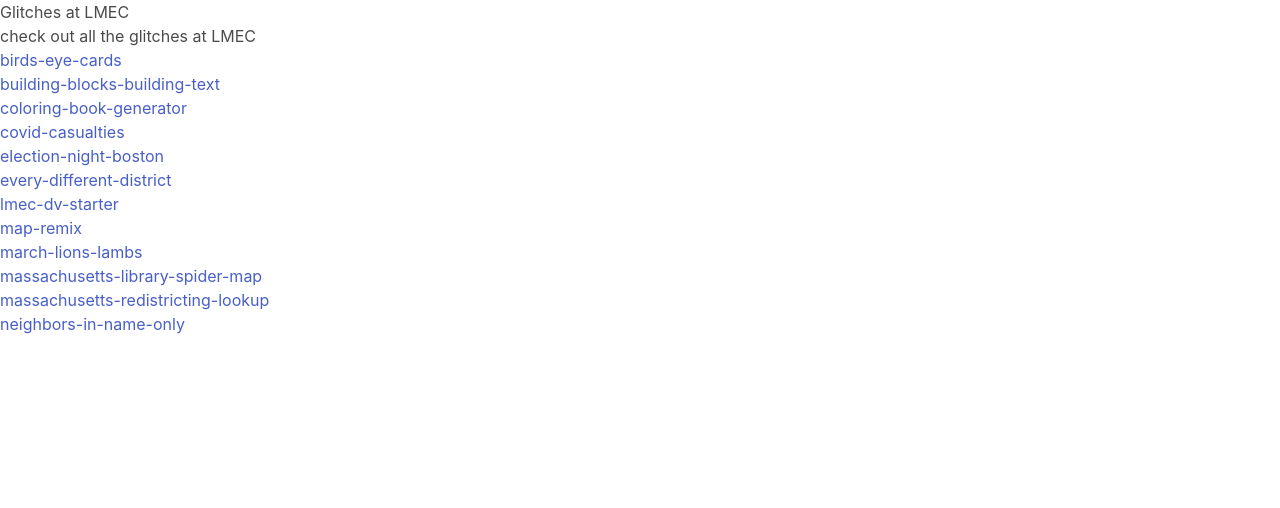
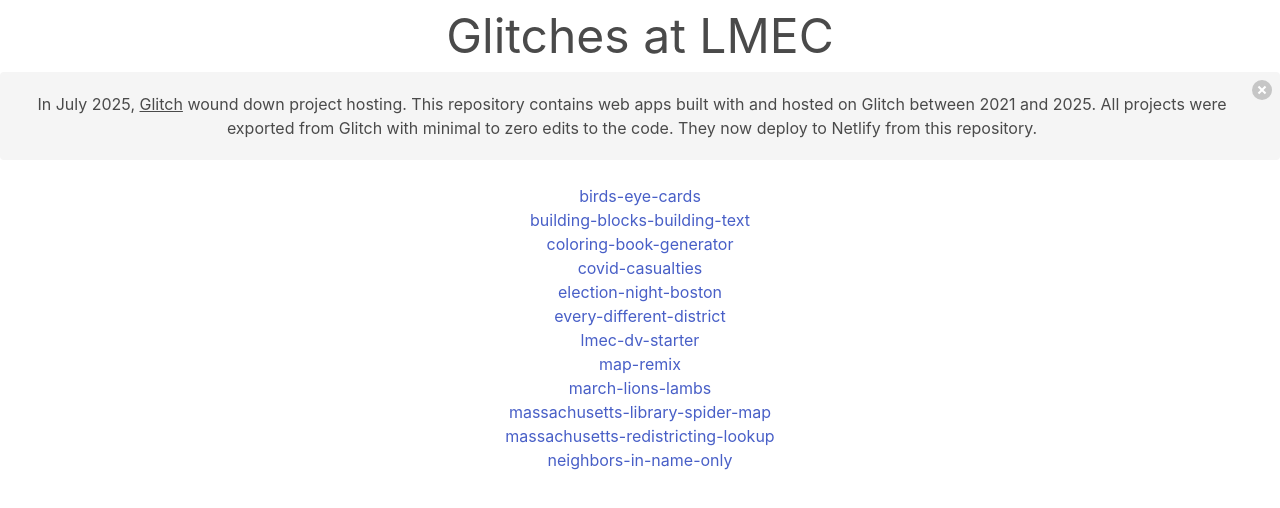
Before and after one commit to bplmaps/glitches-at-lmec, a plain HTML site: page index.html in a window 1280 px wide. Drawn offline with nearby package versions, Linux system fonts and the light colour scheme; a web font is replaced by a local one.

Commit message:
Update index.html

```diff
--- a/index.html
+++ b/index.html
@@ -28,8 +28,12 @@
     <!-- External JS goes here -->
   </head>
   <body>
-    <h1>Glitches at LMEC</h1>
-    <p>check out all the glitches at LMEC</p>
+    <div class="has-text-centered">
+    <h1 class="is-size-1 mx-4">Glitches at LMEC</h1>
+    <div class="notification">
+    <button class="delete"></button>
+    In July 2025, <a href="https://glitch.com/" target="blank">Glitch</a> wound down project hosting. This repository contains web apps built with and hosted on Glitch between 2021 and 2025. All projects were exported from Glitch with minimal to zero edits to the code. They now deploy to Netlify from this repository.
+    </div>
     <ul>
         <li><a href="birds-eye-cards" target="_blank">birds-eye-cards</a></li>
         <li><a href="building-blocks-building-text" target="_blank">building-blocks-building-text</a></li>
@@ -44,5 +48,6 @@
         <li><a href="massachusetts-redistricting-lookup" target="_blank">massachusetts-redistricting-lookup</a></li>
         <li><a href="neighbors-in-name-only" target="_blank">neighbors-in-name-only</a></li>
     </ul>
+    </div>
   </body>
 </html>
```
